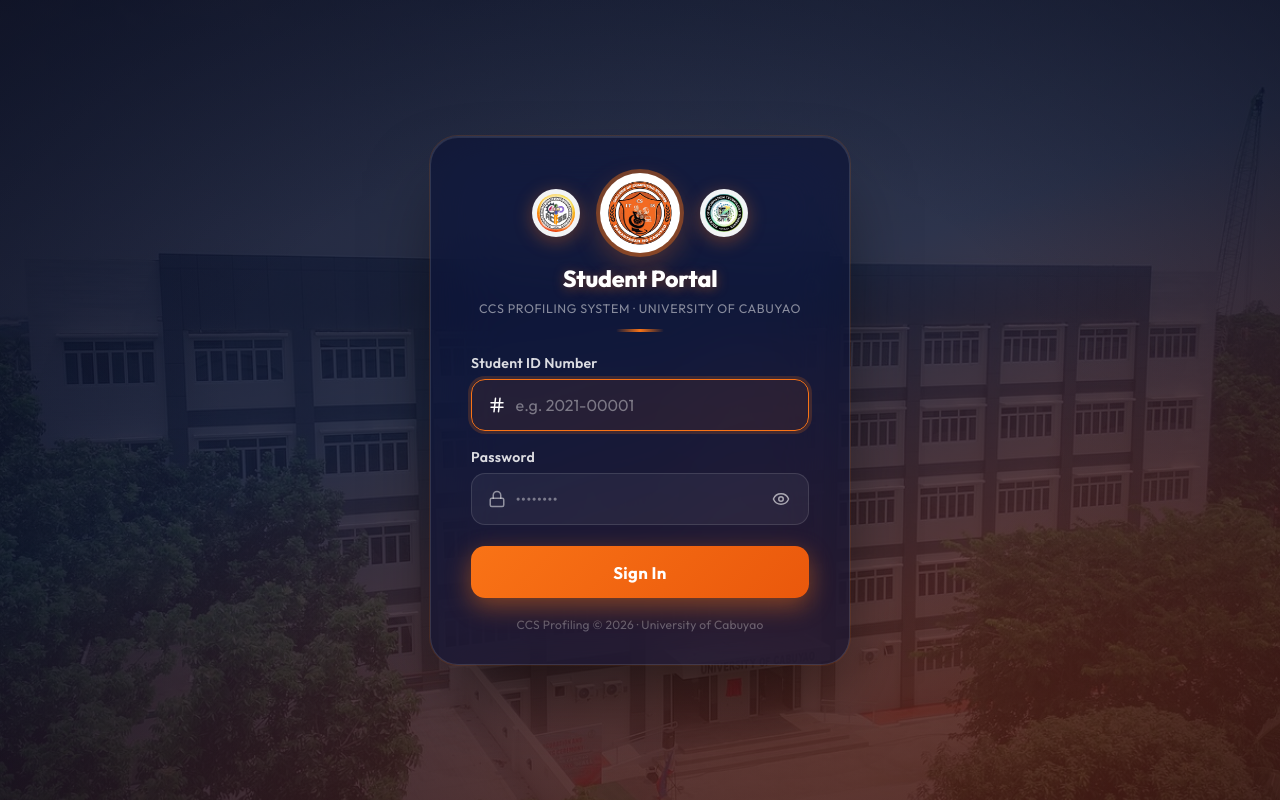
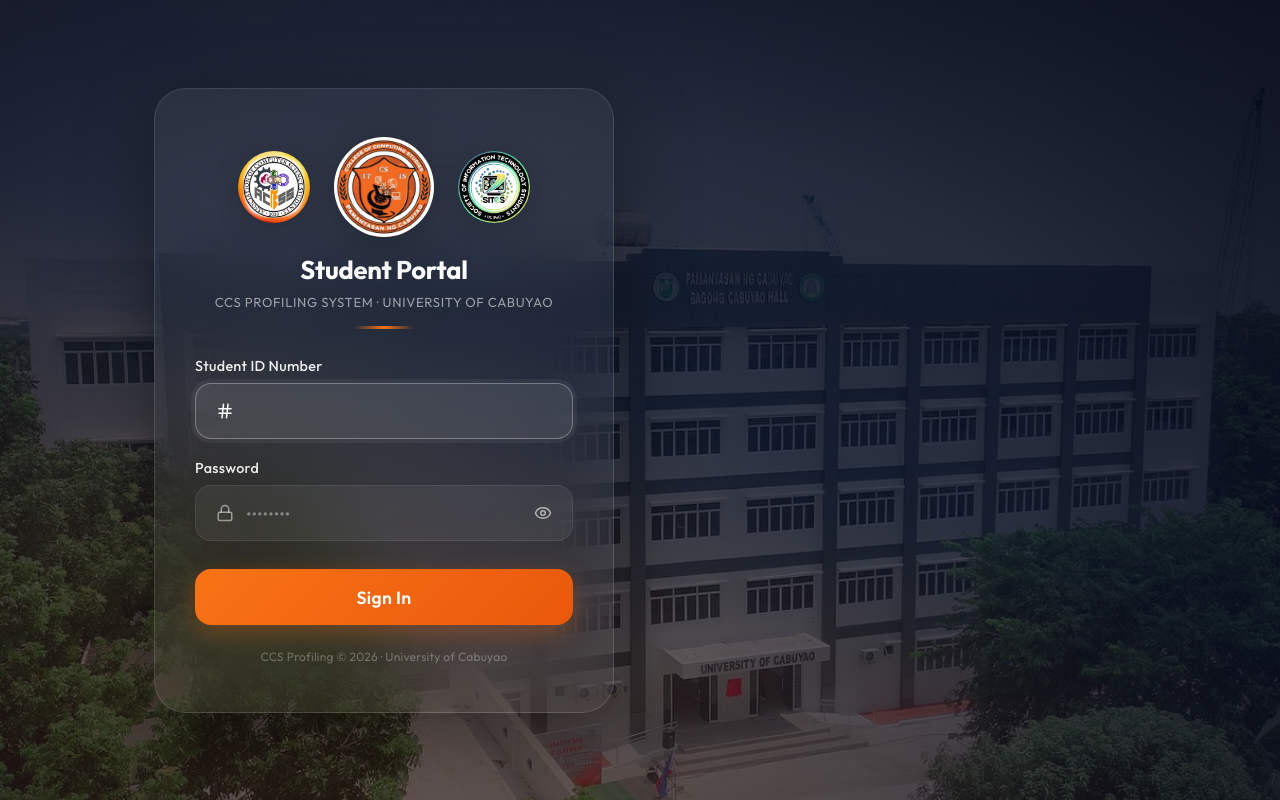
Before and after one commit to MarkCarlo84/CCS-Profiling, a React (Vite) app in the folder frontend/: page /student in a window 1280 px wide. Built offline with nearby package versions, Linux system fonts and the light colour scheme; no server answers.

Commit message:
changed design in login form

```diff
--- a/frontend/src/AuthContext.jsx
+++ b/frontend/src/AuthContext.jsx
@@ -72,7 +72,7 @@
     const logout = useCallback(async () => {
         await api.post('/auth/logout').catch(() => { });
         sessionStorage.removeItem('ccs_token');
-        localStorage.removeItem('ccs_portal');
+        // Do not clear ccs_portal so the user returns to their last active login portal
         setUser(null);
     }, []);
 
--- a/frontend/src/pages/LoginStaff.jsx
+++ b/frontend/src/pages/LoginStaff.jsx
@@ -63,8 +63,19 @@
                 <div style={s.bgNoise} />
             </div>
 
-            <div style={s.contentWrapper}>
-                <div style={s.glassCard} className="fade-in-up">
+            <div style={s.contentWrapper} className="login-wrapper">
+                <div style={s.heroText} className="hero-text fade-in-up">
+                    <h2 style={s.heroTitle}>
+                        College of <br />
+                        <span style={{ background: 'linear-gradient(135deg, #fed7aa, #f97316)', WebkitBackgroundClip: 'text', WebkitTextFillColor: 'transparent' }}>
+                            Computing Studies
+                        </span><br />
+                        Department
+                    </h2>
+                    <p style={s.heroDesc}>Welcome! We're glad you're here. Sign in to easily access your records, track your evaluations, and stay seamlessly connected.</p>
+                </div>
+
+                <div style={s.glassCard} className="fade-in-up login-card">
 
                     {/* Header */}
                     <div style={s.header}>
@@ -75,7 +86,7 @@
                             </div>
                             <img src={sitesLogo} alt="SITES" style={s.miniLogo} />
                         </div>
-                        <h1 style={s.title}>Faculty / Admin Portal</h1>
+                        <h1 style={s.title}>Faculty Portal</h1>
                         <p style={s.subtitle}>CCS Profiling System · University of Cabuyao</p>
                         <div style={s.divider} />
                     </div>
@@ -96,7 +107,6 @@
                                 <input
                                     id="staff-id"
                                     type="text"
-                                    placeholder="email@example.com or Faculty ID"
                                     value={form.identifier}
                                     onChange={e => setForm(f => ({ ...f, identifier: e.target.value }))}
                                     onFocus={() => setFocused(f => ({ ...f, id: true }))}
@@ -107,7 +117,6 @@
                                     autoComplete="username"
                                 />
                             </div>
-                            <p style={s.hint}>Admin: use email only. Faculty: use email or Faculty ID.</p>
                         </div>
 
                         <div style={s.fieldWrap}>
@@ -200,6 +209,13 @@
     .spin-icon      { animation: spin 1s linear infinite; }
     .otp-overlay-in { animation: overlayIn 0.25s ease forwards; }
     .otp-modal-in   { animation: modalIn 0.35s cubic-bezier(0.16,1,0.3,1) forwards; }
+    .login-wrapper { justify-content: space-between !important; padding: 2rem 12vw !important; }
+    .hero-text { display: flex; flex-direction: column; gap: 1.25rem; max-width: 540px; }
+    .login-card { animation-delay: 0.15s; }
+    @media (max-width: 992px) {
+        .login-wrapper { justify-content: center !important; padding: 1.25rem !important; }
+        .hero-text { display: none !important; }
+    }
     #staff-id, #staff-pw { background:transparent; border:none; outline:none; flex:1; color:#fff; font-family:'Outfit',sans-serif; font-size:1rem; min-width:0; }
     #staff-id::placeholder, #staff-pw::placeholder { color: rgba(255,255,255,0.4); }
     .submit-btn { transition: all 0.3s cubic-bezier(0.4,0,0.2,1); position: relative; overflow: hidden; }
@@ -214,34 +230,37 @@
     container: { position:'relative', width:'100vw', height:'100vh', fontFamily:"'Outfit',sans-serif", display:'flex', alignItems:'center', justifyContent:'center', backgroundColor:'#0a0f28' },
     bgWrapper: { position:'absolute', inset:0, zIndex:0, overflow:'hidden' },
     bgImage: { width:'100%', height:'100%', objectFit:'cover', transform:'scale(1.06)', filter:'brightness(0.55) saturate(1.2)' },
-    bgOverlay: { position:'absolute', inset:0, background:'linear-gradient(160deg,rgba(10,15,40,0.82) 0%,rgba(24,30,60,0.75) 45%,rgba(154,52,18,0.70) 100%)' },
+    bgOverlay: { position:'absolute', inset:0, background:'linear-gradient(160deg, rgba(8,12,28,0.85) 0%, rgba(15,22,45,0.65) 50%, rgba(249,115,22,0.2) 100%)' },
     bgNoise: { position:'absolute', inset:0, background:'radial-gradient(ellipse 80% 80% at 50% 50%,transparent 40%,rgba(5,8,25,0.65) 100%)' },
-    contentWrapper: { position:'relative', zIndex:10, width:'100%', display:'flex', justifyContent:'center', alignItems:'center', padding:'1.25rem', minHeight:'100vh' },
-    glassCard: { width:'100%', maxWidth:'420px', background:'rgba(12,18,50,0.65)', backdropFilter:'blur(32px) saturate(1.6)', WebkitBackdropFilter:'blur(32px) saturate(1.6)', borderRadius:'28px', border:'1px solid rgba(255,255,255,0.12)', padding:'2.25rem 2.5rem 2rem', boxShadow:'0 40px 80px -20px rgba(0,0,0,0.6),inset 0 1px 0 rgba(255,255,255,0.1),0 0 0 1px rgba(249,115,22,0.15)', display:'flex', flexDirection:'column', gap:'1.4rem', opacity:0 },
+    contentWrapper: { position:'relative', zIndex:10, width:'100%', display:'flex', alignItems:'center', minHeight:'100vh' },
+    heroText: { color: '#fff', textShadow: '0 4px 24px rgba(0,0,0,0.5)' },
+    heroTitle: { fontSize: '3.6rem', fontWeight: 800, lineHeight: 1.1, margin: 0, letterSpacing: '-0.02em', color: '#fff' },
+    heroDesc: { fontSize: '1.25rem', color: 'rgba(255,255,255,0.85)', margin: '0.5rem 0 0', lineHeight: 1.6, fontWeight: 300, maxWidth: '90%' },
+    glassCard: { width:'100%', maxWidth:'460px', background:'linear-gradient(145deg, rgba(255,255,255,0.06) 0%, rgba(255,255,255,0.01) 100%)', backdropFilter:'blur(40px)', WebkitBackdropFilter:'blur(40px)', borderRadius:'32px', border:'1px solid rgba(255,255,255,0.12)', padding:'3rem 2.5rem', boxShadow:'0 24px 80px rgba(0,0,0,0.4)', display:'flex', flexDirection:'column', gap:'1.75rem', opacity:0 },
     header: { display:'flex', flexDirection:'column', alignItems:'center', gap:'0.5rem' },
-    logoRow: { display:'flex', alignItems:'center', justifyContent:'center', gap:'1.25rem', marginBottom:'0.2rem' },
-    miniLogo: { width:'48px', height:'48px', objectFit:'contain', borderRadius:'50%', background:'rgba(255,255,255,0.95)', boxShadow:'0 4px 18px rgba(249,115,22,0.35)', padding:'5px' },
-    mainLogoWrap: { background:'#fff', borderRadius:'50%', boxShadow:'0 0 0 4px rgba(249,115,22,0.4),0 10px 28px rgba(249,115,22,0.3)', padding:'6px' },
-    mainLogo: { width:'68px', height:'68px', objectFit:'contain', display:'block' },
-    title: { margin:0, fontSize:'1.45rem', fontWeight:800, color:'#fff', letterSpacing:'-0.01em', textAlign:'center', textShadow:'0 2px 12px rgba(249,115,22,0.4)' },
-    subtitle: { margin:0, fontSize:'0.78rem', color:'rgba(255,255,255,0.5)', letterSpacing:'0.05em', textAlign:'center', textTransform:'uppercase' },
-    divider: { width:'48px', height:'3px', background:'linear-gradient(90deg,transparent,#f97316,transparent)', borderRadius:'99px', marginTop:'0.3rem' },
+    logoRow: { display:'flex', alignItems:'center', justifyContent:'center', gap:'1.5rem', marginBottom:'0.5rem' },
+    miniLogo: { width:'72px', height:'72px', objectFit:'contain', borderRadius:'50%', filter:'drop-shadow(0 4px 12px rgba(0,0,0,0.2))' },
+    mainLogoWrap: { display:'flex', alignItems:'center', justifyContent:'center' },
+    mainLogo: { width:'100px', height:'100px', objectFit:'contain', display:'block', background:'#fff', borderRadius:'50%', filter:'drop-shadow(0 8px 24px rgba(0,0,0,0.3))' },
+    title: { margin:0, fontSize:'1.6rem', fontWeight:700, color:'#fff', letterSpacing:'-0.01em', textAlign:'center' },
+    subtitle: { margin:0, fontSize:'0.82rem', color:'rgba(255,255,255,0.55)', letterSpacing:'0.05em', textAlign:'center', textTransform:'uppercase' },
+    divider: { width:'60px', height:'3px', background:'linear-gradient(90deg,transparent,#f97316,transparent)', borderRadius:'99px', marginTop:'0.5rem' },
     tabRow: { display:'flex', gap:'0.5rem', background:'rgba(255,255,255,0.06)', borderRadius:'14px', padding:'4px' },
     tabBtn: { flex:1, display:'flex', alignItems:'center', justifyContent:'center', padding:'0.6rem 0', borderRadius:'10px', border:'none', cursor:'pointer', fontSize:'0.9rem', fontWeight:600, fontFamily:"'Outfit',sans-serif", transition:'all 0.25s' },
     tabBtnActive: { background:'linear-gradient(135deg,#f97316,#ea580c)', color:'#fff', boxShadow:'0 4px 14px rgba(249,115,22,0.4)' },
     tabBtnInactive: { color:'rgba(255,255,255,0.45)', background:'transparent' },
     errorBox: { display:'flex', alignItems:'center', gap:'0.6rem', background:'rgba(185,28,28,0.75)', border:'1px solid rgba(248,113,113,0.5)', padding:'0.75rem 1rem', borderRadius:'14px', color:'#fff', fontSize:'0.88rem', fontWeight:500, backdropFilter:'blur(8px)', lineHeight:1.4 },
-    form: { display:'flex', flexDirection:'column', gap:'1.1rem' },
-    fieldWrap: { display:'flex', flexDirection:'column', gap:'0.4rem' },
-    label: { fontSize:'0.88rem', fontWeight:600, color:'rgba(255,255,255,0.85)', letterSpacing:'0.02em' },
-    hint: { margin:'0.25rem 0 0', fontSize:'0.75rem', color:'rgba(255,255,255,0.35)' },
-    inputWrap: { display:'flex', alignItems:'center', gap:'0.6rem', background:'rgba(255,255,255,0.05)', borderWidth:'1.5px', borderStyle:'solid', borderColor:'rgba(255,255,255,0.12)', borderRadius:'14px', padding:'0 1rem', height:'52px', transition:'border-color 0.25s,background 0.25s,box-shadow 0.25s' },
-    inputWrapFocused: { background:'rgba(249,115,22,0.08)', borderColor:'#f97316', boxShadow:'0 0 0 3px rgba(249,115,22,0.18)' },
+    form: { display:'flex', flexDirection:'column', gap:'1.25rem' },
+    fieldWrap: { display:'flex', flexDirection:'column', gap:'0.5rem' },
+    label: { fontSize:'0.9rem', fontWeight:500, color:'rgba(255,255,255,0.9)', letterSpacing:'0.02em' },
+    hint: { margin:'0.25rem 0 0', fontSize:'0.85rem', color:'rgba(255,255,255,0.5)' },
+    inputWrap: { display:'flex', alignItems:'center', gap:'0.75rem', background:'rgba(255,255,255,0.06)', borderWidth:'1.5px', borderStyle:'solid', borderColor:'rgba(255,255,255,0.08)', borderRadius:'16px', padding:'0 1.25rem', height:'56px', transition:'all 0.25s' },
+    inputWrapFocused: { background:'rgba(255,255,255,0.1)', borderColor:'rgba(255,255,255,0.3)', boxShadow:'0 0 0 4px rgba(255,255,255,0.05)' },
     fieldIcon: { flexShrink:0, transition:'color 0.25s' },
-    input: { flex:1, background:'transparent', border:'none', outline:'none', color:'#fff', fontFamily:"'Outfit',sans-serif", fontSize:'1rem', minWidth:0 },
-    eyeBtn: { background:'none', border:'none', cursor:'pointer', padding:'0 0.1rem', display:'flex', alignItems:'center', flexShrink:0 },
-    submitBtn: { marginTop:'0.25rem', width:'100%', height:'52px', background:'linear-gradient(135deg,#f97316 0%,#ea580c 100%)', color:'#fff', border:'none', borderRadius:'14px', fontSize:'1.05rem', fontWeight:700, cursor:'pointer', display:'flex', alignItems:'center', justifyContent:'center', gap:'0.5rem', boxShadow:'0 8px 24px rgba(249,115,22,0.45)', letterSpacing:'0.02em' },
-    submitBtnSuccess: { background:'linear-gradient(135deg,#22c55e,#16a34a)', boxShadow:'0 8px 24px rgba(34,197,94,0.4)' },
+    input: { flex:1, background:'transparent', border:'none', outline:'none', color:'#fff', fontFamily:"'Outfit',sans-serif", fontSize:'1.05rem', minWidth:0 },
+    eyeBtn: { background:'none', border:'none', cursor:'pointer', padding:'0', display:'flex', alignItems:'center', flexShrink:0 },
+    submitBtn: { marginTop:'0.5rem', width:'100%', height:'56px', background:'linear-gradient(135deg,#f97316 0%,#ea580c 100%)', color:'#fff', border:'none', borderRadius:'16px', fontSize:'1.1rem', fontWeight:600, cursor:'pointer', display:'flex', alignItems:'center', justifyContent:'center', gap:'0.5rem', boxShadow:'0 8px 24px rgba(249,115,22,0.3)', letterSpacing:'0.02em' },
+    submitBtnSuccess: { background:'linear-gradient(135deg,#22c55e,#16a34a)', boxShadow:'0 8px 24px rgba(34,197,94,0.3)' },
     footer: { textAlign:'center', fontSize:'0.75rem', color:'rgba(255,255,255,0.3)', marginTop:'-0.25rem', letterSpacing:'0.02em' },
     otpOverlay: { position:'fixed', inset:0, zIndex:50, background:'rgba(0,0,0,0.6)', backdropFilter:'blur(6px)', display:'flex', alignItems:'center', justifyContent:'center', padding:'1.25rem' },
     otpModal: { position:'relative', width:'100%', maxWidth:'400px', background:'#fff', borderRadius:'24px', padding:'2.5rem 2rem 2rem', boxShadow:'0 32px 80px rgba(0,0,0,0.35)', display:'flex', flexDirection:'column', alignItems:'center', gap:'0.6rem' },
--- a/frontend/src/pages/LoginStudent.jsx
+++ b/frontend/src/pages/LoginStudent.jsx
@@ -63,8 +63,8 @@
                 <div style={s.bgNoise} />
             </div>
 
-            <div style={s.contentWrapper}>
-                <div style={s.glassCard} className="fade-in-up">
+            <div style={s.contentWrapper} className="login-wrapper">
+                <div style={s.glassCard} className="fade-in-up login-card">
 
                     {/* Header */}
                     <div style={s.header}>
@@ -96,7 +96,6 @@
                                 <input
                                     id="student-id"
                                     type="text"
-                                    placeholder="e.g. 2021-00001"
                                     value={form.student_id}
                                     onChange={e => setForm(f => ({ ...f, student_id: e.target.value }))}
                                     onFocus={() => setFocused(f => ({ ...f, id: true }))}
@@ -139,6 +138,17 @@
                     </form>
 
                     <p style={s.footer}>CCS Profiling &copy; {new Date().getFullYear()} · University of Cabuyao</p>
+                </div>
+
+                <div style={s.heroText} className="hero-text fade-in-up">
+                    <h2 style={s.heroTitle}>
+                        College of <br />
+                        <span style={{ background: 'linear-gradient(135deg, #fed7aa, #f97316)', WebkitBackgroundClip: 'text', WebkitTextFillColor: 'transparent' }}>
+                            Computing Studies
+                        </span><br />
+                        Department
+                    </h2>
+                    <p style={s.heroDesc}>Welcome! We're glad you're here. Sign in to easily access your records, track your evaluations, and stay seamlessly connected.</p>
                 </div>
             </div>
 
@@ -194,11 +204,18 @@
     @keyframes shakeError { 0%,100%{transform:translateX(0)} 25%{transform:translateX(-6px)} 75%{transform:translateX(6px)} }
     @keyframes overlayIn  { from { opacity: 0; } to { opacity: 1; } }
     @keyframes modalIn    { from { opacity: 0; transform: translateY(24px) scale(0.95); } to { opacity: 1; transform: translateY(0) scale(1); } }
-    .fade-in-up     { animation: fadeInUp   0.75s cubic-bezier(0.16,1,0.3,1) forwards; }
+    .fade-in-up     { animation: fadeInUp   0.75s cubic-bezier(0.16,1,0.3,1) both; }
     .shake-error    { animation: shakeError 0.45s ease-in-out; }
     .spin-icon      { animation: spin 1s linear infinite; }
     .otp-overlay-in { animation: overlayIn 0.25s ease forwards; }
     .otp-modal-in   { animation: modalIn 0.35s cubic-bezier(0.16,1,0.3,1) forwards; }
+    .login-wrapper { justify-content: space-between !important; padding: 2rem 12vw !important; }
+    .hero-text { display: flex; flex-direction: column; gap: 1.25rem; max-width: 580px; text-align: right; align-items: flex-end; animation-delay: 0.15s; }
+    .login-card { animation-delay: 0s; }
+    @media (max-width: 992px) {
+        .login-wrapper { justify-content: center !important; padding: 1.25rem !important; }
+        .hero-text { display: none !important; }
+    }
     #student-id, #student-pw { background:transparent; border:none; outline:none; flex:1; color:#fff; font-family:'Outfit',sans-serif; font-size:1rem; min-width:0; }
     #student-id::placeholder, #student-pw::placeholder { color: rgba(255,255,255,0.4); }
     .submit-btn { transition: all 0.3s cubic-bezier(0.4,0,0.2,1); position: relative; overflow: hidden; }
@@ -213,33 +230,36 @@
     container: { position:'relative', width:'100vw', height:'100vh', fontFamily:"'Outfit',sans-serif", display:'flex', alignItems:'center', justifyContent:'center', backgroundColor:'#0a0f28' },
     bgWrapper: { position:'absolute', inset:0, zIndex:0, overflow:'hidden' },
     bgImage: { width:'100%', height:'100%', objectFit:'cover', transform:'scale(1.06)', filter:'brightness(0.55) saturate(1.2)' },
-    bgOverlay: { position:'absolute', inset:0, background:'linear-gradient(160deg,rgba(10,15,40,0.82) 0%,rgba(24,30,60,0.75) 45%,rgba(154,52,18,0.70) 100%)' },
+    bgOverlay: { position:'absolute', inset:0, background:'linear-gradient(200deg, rgba(8,12,28,0.85) 0%, rgba(15,22,45,0.65) 50%, rgba(249,115,22,0.2) 100%)' },
     bgNoise: { position:'absolute', inset:0, background:'radial-gradient(ellipse 80% 80% at 50% 50%,transparent 40%,rgba(5,8,25,0.65) 100%)' },
-    contentWrapper: { position:'relative', zIndex:10, width:'100%', display:'flex', justifyContent:'center', alignItems:'center', padding:'1.25rem', minHeight:'100vh' },
-    glassCard: { width:'100%', maxWidth:'420px', background:'rgba(12,18,50,0.65)', backdropFilter:'blur(32px) saturate(1.6)', WebkitBackdropFilter:'blur(32px) saturate(1.6)', borderRadius:'28px', border:'1px solid rgba(255,255,255,0.12)', padding:'2.25rem 2.5rem 2rem', boxShadow:'0 40px 80px -20px rgba(0,0,0,0.6),inset 0 1px 0 rgba(255,255,255,0.1),0 0 0 1px rgba(249,115,22,0.15)', display:'flex', flexDirection:'column', gap:'1.4rem', opacity:0 },
+    contentWrapper: { position:'relative', zIndex:10, width:'100%', display:'flex', alignItems:'center', minHeight:'100vh' },
+    heroText: { color: '#fff', textShadow: '0 4px 24px rgba(0,0,0,0.5)' },
+    heroTitle: { fontSize: '3.6rem', fontWeight: 800, lineHeight: 1.1, margin: 0, letterSpacing: '-0.02em', color: '#fff' },
+    heroDesc: { fontSize: '1.25rem', color: 'rgba(255,255,255,0.85)', margin: '0.5rem 0 0', lineHeight: 1.6, fontWeight: 300, maxWidth: '90%' },
+    glassCard: { width:'100%', maxWidth:'460px', background:'linear-gradient(145deg, rgba(255,255,255,0.06) 0%, rgba(255,255,255,0.01) 100%)', backdropFilter:'blur(40px)', WebkitBackdropFilter:'blur(40px)', borderRadius:'32px', border:'1px solid rgba(255,255,255,0.12)', padding:'3rem 2.5rem', boxShadow:'0 24px 80px rgba(0,0,0,0.4)', display:'flex', flexDirection:'column', gap:'1.75rem', opacity:0 },
     header: { display:'flex', flexDirection:'column', alignItems:'center', gap:'0.5rem' },
-    logoRow: { display:'flex', alignItems:'center', justifyContent:'center', gap:'1.25rem', marginBottom:'0.2rem' },
-    miniLogo: { width:'48px', height:'48px', objectFit:'contain', borderRadius:'50%', background:'rgba(255,255,255,0.95)', boxShadow:'0 4px 18px rgba(249,115,22,0.35)', padding:'5px' },
-    mainLogoWrap: { background:'#fff', borderRadius:'50%', boxShadow:'0 0 0 4px rgba(249,115,22,0.4),0 10px 28px rgba(249,115,22,0.3)', padding:'6px' },
-    mainLogo: { width:'68px', height:'68px', objectFit:'contain', display:'block' },
-    title: { margin:0, fontSize:'1.45rem', fontWeight:800, color:'#fff', letterSpacing:'-0.01em', textAlign:'center', textShadow:'0 2px 12px rgba(249,115,22,0.4)' },
-    subtitle: { margin:0, fontSize:'0.78rem', color:'rgba(255,255,255,0.5)', letterSpacing:'0.05em', textAlign:'center', textTransform:'uppercase' },
-    divider: { width:'48px', height:'3px', background:'linear-gradient(90deg,transparent,#f97316,transparent)', borderRadius:'99px', marginTop:'0.3rem' },
+    logoRow: { display:'flex', alignItems:'center', justifyContent:'center', gap:'1.5rem', marginBottom:'0.5rem' },
+    miniLogo: { width:'72px', height:'72px', objectFit:'contain', borderRadius:'50%', filter:'drop-shadow(0 4px 12px rgba(0,0,0,0.2))' },
+    mainLogoWrap: { display:'flex', alignItems:'center', justifyContent:'center' },
+    mainLogo: { width:'100px', height:'100px', objectFit:'contain', display:'block', background:'#fff', borderRadius:'50%', filter:'drop-shadow(0 8px 24px rgba(0,0,0,0.3))' },
+    title: { margin:0, fontSize:'1.6rem', fontWeight:700, color:'#fff', letterSpacing:'-0.01em', textAlign:'center' },
+    subtitle: { margin:0, fontSize:'0.82rem', color:'rgba(255,255,255,0.55)', letterSpacing:'0.05em', textAlign:'center', textTransform:'uppercase' },
+    divider: { width:'60px', height:'3px', background:'linear-gradient(90deg,transparent,#f97316,transparent)', borderRadius:'99px', marginTop:'0.5rem' },
     tabRow: { display:'flex', gap:'0.5rem', background:'rgba(255,255,255,0.06)', borderRadius:'14px', padding:'4px' },
     tabBtn: { flex:1, display:'flex', alignItems:'center', justifyContent:'center', padding:'0.6rem 0', borderRadius:'10px', border:'none', cursor:'pointer', fontSize:'0.9rem', fontWeight:600, fontFamily:"'Outfit',sans-serif", transition:'all 0.25s' },
     tabBtnActive: { background:'linear-gradient(135deg,#f97316,#ea580c)', color:'#fff', boxShadow:'0 4px 14px rgba(249,115,22,0.4)' },
     tabBtnInactive: { color:'rgba(255,255,255,0.45)', background:'transparent' },
     errorBox: { display:'flex', alignItems:'center', gap:'0.6rem', background:'rgba(185,28,28,0.75)', border:'1px solid rgba(248,113,113,0.5)', padding:'0.75rem 1rem', borderRadius:'14px', color:'#fff', fontSize:'0.88rem', fontWeight:500, backdropFilter:'blur(8px)', lineHeight:1.4 },
-    form: { display:'flex', flexDirection:'column', gap:'1.1rem' },
-    fieldWrap: { display:'flex', flexDirection:'column', gap:'0.4rem' },
-    label: { fontSize:'0.88rem', fontWeight:600, color:'rgba(255,255,255,0.85)', letterSpacing:'0.02em' },
-    inputWrap: { display:'flex', alignItems:'center', gap:'0.6rem', background:'rgba(255,255,255,0.05)', borderWidth:'1.5px', borderStyle:'solid', borderColor:'rgba(255,255,255,0.12)', borderRadius:'14px', padding:'0 1rem', height:'52px', transition:'border-color 0.25s,background 0.25s,box-shadow 0.25s' },
-    inputWrapFocused: { background:'rgba(249,115,22,0.08)', borderColor:'#f97316', boxShadow:'0 0 0 3px rgba(249,115,22,0.18)' },
+    form: { display:'flex', flexDirection:'column', gap:'1.25rem' },
+    fieldWrap: { display:'flex', flexDirection:'column', gap:'0.5rem' },
+    label: { fontSize:'0.9rem', fontWeight:500, color:'rgba(255,255,255,0.9)', letterSpacing:'0.02em' },
+    inputWrap: { display:'flex', alignItems:'center', gap:'0.75rem', background:'rgba(255,255,255,0.06)', borderWidth:'1.5px', borderStyle:'solid', borderColor:'rgba(255,255,255,0.08)', borderRadius:'16px', padding:'0 1.25rem', height:'56px', transition:'all 0.25s' },
+    inputWrapFocused: { background:'rgba(255,255,255,0.1)', borderColor:'rgba(255,255,255,0.3)', boxShadow:'0 0 0 4px rgba(255,255,255,0.05)' },
     fieldIcon: { flexShrink:0, transition:'color 0.25s' },
-    input: { flex:1, background:'transparent', border:'none', outline:'none', color:'#fff', fontFamily:"'Outfit',sans-serif", fontSize:'1rem', minWidth:0 },
-    eyeBtn: { background:'none', border:'none', cursor:'pointer', padding:'0 0.1rem', display:'flex', alignItems:'center', flexShrink:0 },
-    submitBtn: { marginTop:'0.25rem', width:'100%', height:'52px', background:'linear-gradient(135deg,#f97316 0%,#ea580c 100%)', color:'#fff', border:'none', borderRadius:'14px', fontSize:'1.05rem', fontWeight:700, cursor:'pointer', display:'flex', alignItems:'center', justifyContent:'center', gap:'0.5rem', boxShadow:'0 8px 24px rgba(249,115,22,0.45)', letterSpacing:'0.02em' },
-    submitBtnSuccess: { background:'linear-gradient(135deg,#22c55e,#16a34a)', boxShadow:'0 8px 24px rgba(34,197,94,0.4)' },
+    input: { flex:1, background:'transparent', border:'none', outline:'none', color:'#fff', fontFamily:"'Outfit',sans-serif", fontSize:'1.05rem', minWidth:0 },
+    eyeBtn: { background:'none', border:'none', cursor:'pointer', padding:'0', display:'flex', alignItems:'center', flexShrink:0 },
+    submitBtn: { marginTop:'0.5rem', width:'100%', height:'56px', background:'linear-gradient(135deg,#f97316 0%,#ea580c 100%)', color:'#fff', border:'none', borderRadius:'16px', fontSize:'1.1rem', fontWeight:600, cursor:'pointer', display:'flex', alignItems:'center', justifyContent:'center', gap:'0.5rem', boxShadow:'0 8px 24px rgba(249,115,22,0.3)', letterSpacing:'0.02em' },
+    submitBtnSuccess: { background:'linear-gradient(135deg,#22c55e,#16a34a)', boxShadow:'0 8px 24px rgba(34,197,94,0.3)' },
     footer: { textAlign:'center', fontSize:'0.75rem', color:'rgba(255,255,255,0.3)', marginTop:'-0.25rem', letterSpacing:'0.02em' },
     otpOverlay: { position:'fixed', inset:0, zIndex:50, background:'rgba(0,0,0,0.6)', backdropFilter:'blur(6px)', display:'flex', alignItems:'center', justifyContent:'center', padding:'1.25rem' },
     otpModal: { position:'relative', width:'100%', maxWidth:'400px', background:'#fff', borderRadius:'24px', padding:'2.5rem 2rem 2rem', boxShadow:'0 32px 80px rgba(0,0,0,0.35)', display:'flex', flexDirection:'column', alignItems:'center', gap:'0.6rem' },
```
